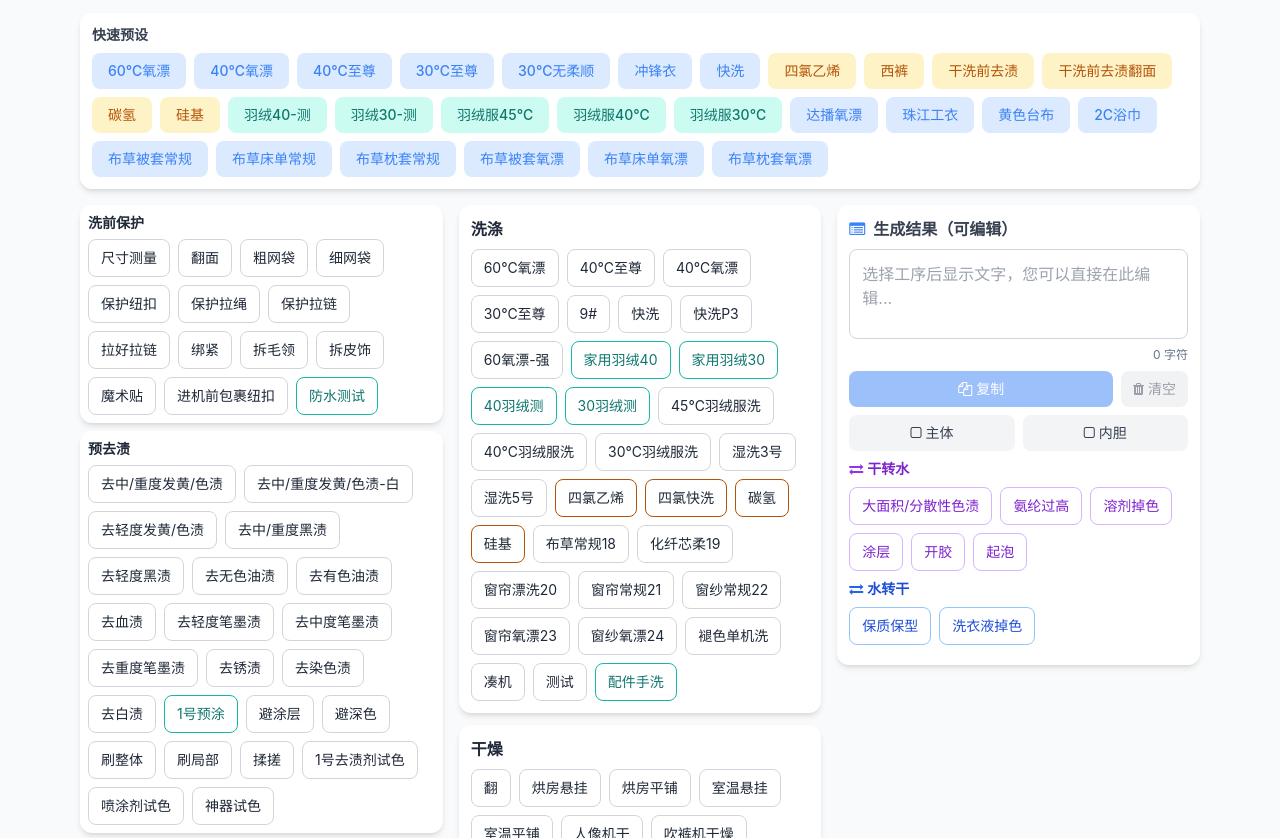
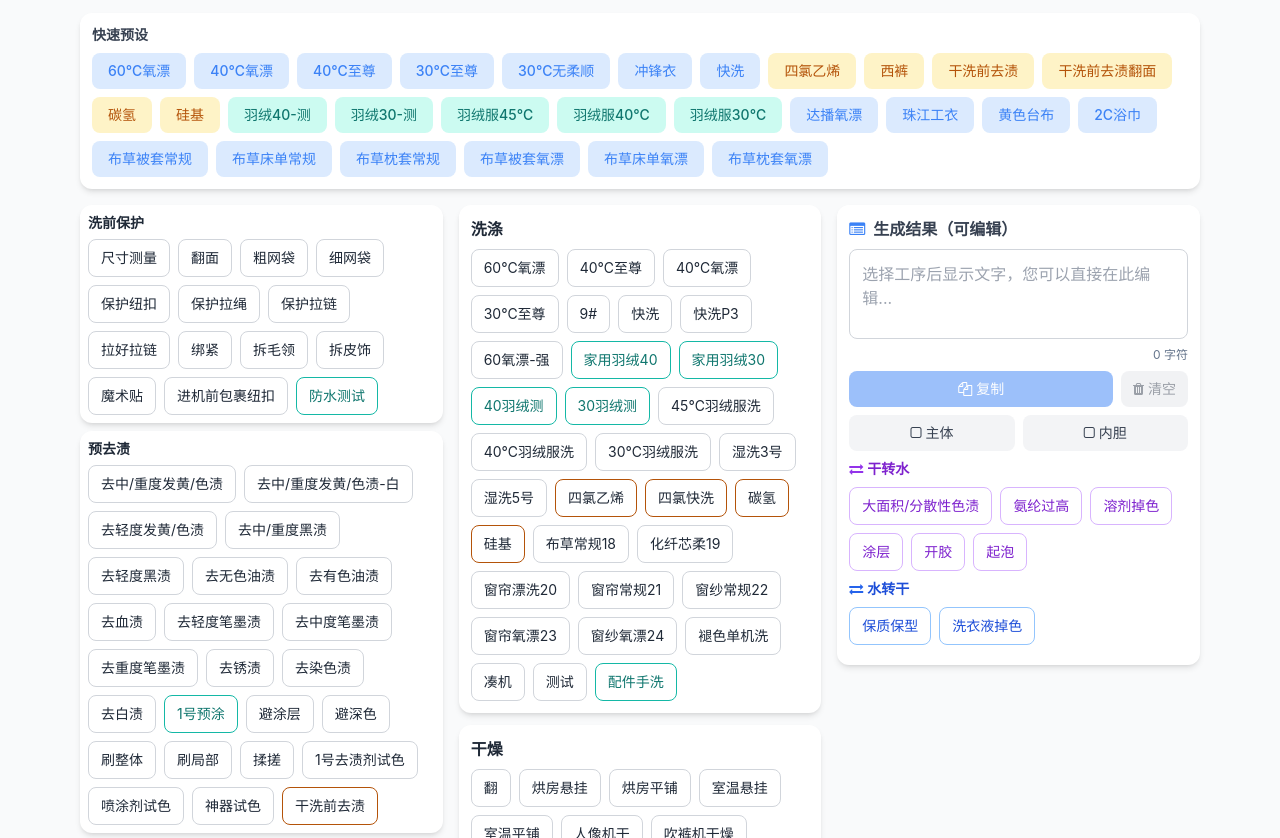
Before and after one commit to suliaoSRC/suliaoSRC.github.io, a plain HTML site: page index.html in a window 1280 px wide. Shown: the part 99-937 px from the top of the page. Drawn offline with nearby package versions, Linux system fonts and the light colour scheme.

Commit message:
Add dark-yellow-border style to dry cleaning option

```diff
--- a/index.html
+++ b/index.html
@@ -1,4 +1,3 @@
-
 <!DOCTYPE html>
 <html lang="zh-CN">
 <head>
@@ -290,6 +289,7 @@
                     { value: "1号去渍剂试色", fullName: "1号去渍剂试色" },
                     { value: "喷涂剂试色", fullName: "喷涂剂试色" },
                     { value: "神器试色", fullName: "神器试色" },
+                    { value: "干洗前去渍", fullName: "干洗前去渍", specialStyle: "dark-yellow-border" }
                 ]
             },
             {
```
